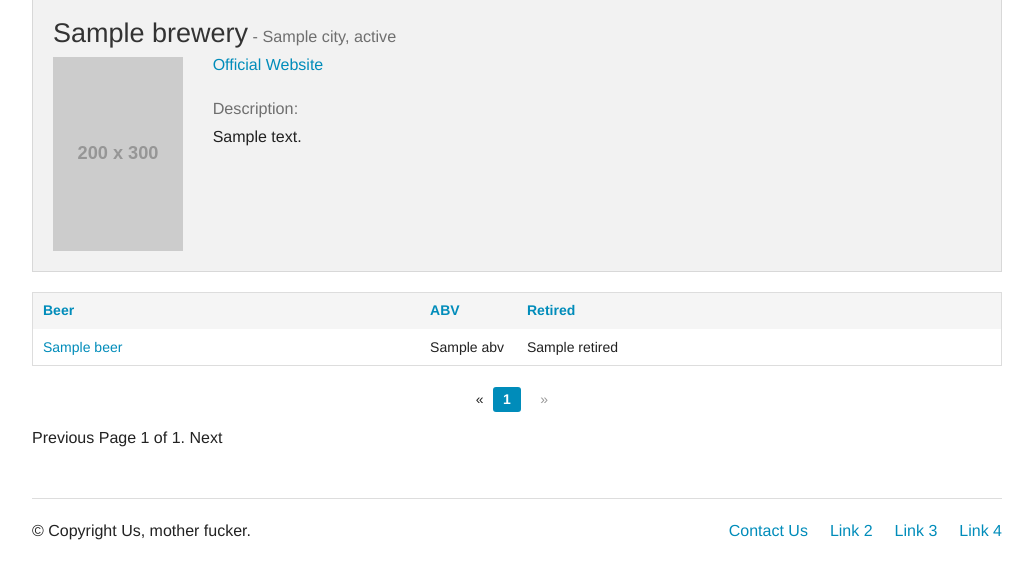
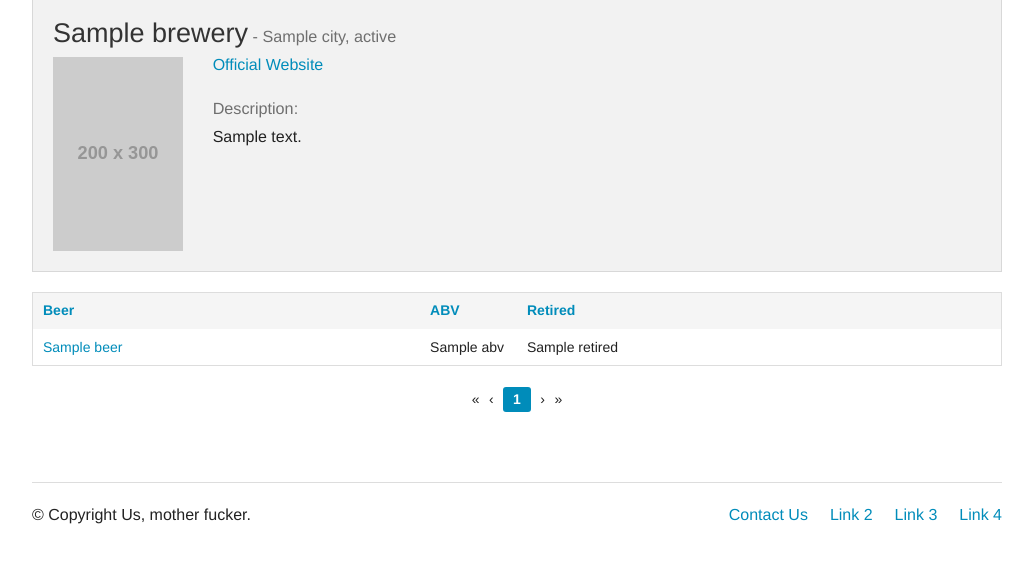
Before and after one commit to billettta/beertracker, a Django app: template tracker/templates/tracker/breweryDetail.html in a window 1280 px wide. Shown: the part 62-641 px from the top of the page, without its empty margins (123-1156 px from the left). Run offline with Django 3.2, Linux system fonts and the light colour scheme; the template is opened without the code that fills it: most values are stand-ins (such as "Sample title", 1, 10 or a date in 2020); grey boxes labelled with a size stand in for pictures from a placeholder-image service; some libraries are stand-ins or nearby versions.

Commit message:
only show 7 pages max, first and last buttons

```diff
--- a/tracker/templates/tracker/breweryDetail.html
+++ b/tracker/templates/tracker/breweryDetail.html
@@ -1,5 +1,6 @@
 {% extends "tracker/base.html" %}
 {% load static %}
+{% load beer_tags %}
 {% block title %}{{ brewery.name }}{% endblock %}
 {% block active_bar_text %}Rate this Beer!{% endblock %}
 {% block active_bar_link %}#panel1b{% endblock %}
@@ -58,33 +59,28 @@
         </table>
         <div class="pagination-centered">
          <ul class="pagination">
-           <li class="arrow">{% if beers.has_previous %}<a href="?page={{ beers.previous_page_number }}&order_by={% firstof request.GET.order_by 'name'%}">&laquo;</a>{% else %}&laquo;{% endif %}</li>
-           {% for page in beers.paginator.page_range %}
-           <li {% if page == beers.number %}class="current"{% endif %}><a href="?page={{ page }}&order_by={% firstof request.GET.order_by 'name'%}">{{ page }}</a></li>
-           {% endfor %}
+            {% if beers.has_previous %}
+                <li class="arrow"><a href="?page=1&order_by={% firstof request.GET.order_by 'name'%}">&laquo;</a></li>
+                <li class="arrow"><a href="?page={{ beers.previous_page_number }}&order_by={% firstof request.GET.order_by 'name'%}">&lsaquo;</a></li>
+            {% else %}
+                <li class="arrow">&laquo;</li>
+                <li class="arrow">&lsaquo;</li>
+            {% endif %}
+            {% for page in beers.paginator.page_range %}
+                {% if page >= beers.number|subtract:2 and page <= beers.number|add:2 or beers.number >= beers.paginator.num_pages|subtract:2 and page > beers.paginator.num_pages|subtract:5 or beers.number <= 2 and page <= 5 %}
+            <li {% if page == beers.number %}class="current"{% endif %}><a href="?page={{ page }}&order_by={% firstof request.GET.order_by 'name'%}">{{ page }}</a></li>
+                {% endif %}
+            {% endfor %}
 <!--           <li class="unavailable"><a href="">&hellip;</a></li> -->
-           <li class="arrow"><a href="?page={{ beers.next_page_number }}&order_by={% firstof request.GET.order_by 'name'%}">&raquo;</a></li>
+            {% if beers.has_next %}
+                <li class="arrow"><a href="?page={{ beers.next_page_number }}&order_by={% firstof request.GET.order_by 'name'%}">&rsaquo;</a></li>
+                <li class="arrow"><a href="?page={{ beers.paginator.num_pages }}&order_by={% firstof request.GET.order_by 'name'%}">&raquo;</a></li>
+            {% else %}
+                <li class="arrow">&rsaquo;</li>
+                <li class="arrow">&raquo;</li>
+            {% endif %}
         </ul>
        </div>
-        <div class="pagination">
-            <span class="step-links">
-                {% if beers.has_previous %}
-                    <a href="?page={{ beers.previous_page_number }}&order_by={% firstof request.GET.order_by 'name'%}">Previous</a>
-                {% else %}
-                Previous
-                {% endif %}
-
-                <span class="current">
-                    Page {{ beers.number }} of {{ beers.paginator.num_pages }}.
-                </span>
-
-                {% if beers.has_next %}
-                    <a href="?page={{ beers.next_page_number }}&order_by={% firstof request.GET.order_by 'name'%}">Next</a>
-                {% else %}
-                Next
-                {% endif %}
-            </span>
-        </div>
     </div>
 </div>
 <br/><br/>
--- /dev/null
+++ b/tracker/templatetags/beer_tags.py
@@ -0,0 +1,7 @@
+from django import template
+
+register = template.Library()
+
+@register.filter
+def subtract(value, arg):
+    return value - arg
```
Also changed, not shown: tracker/templatetags/__init__.py (added).
